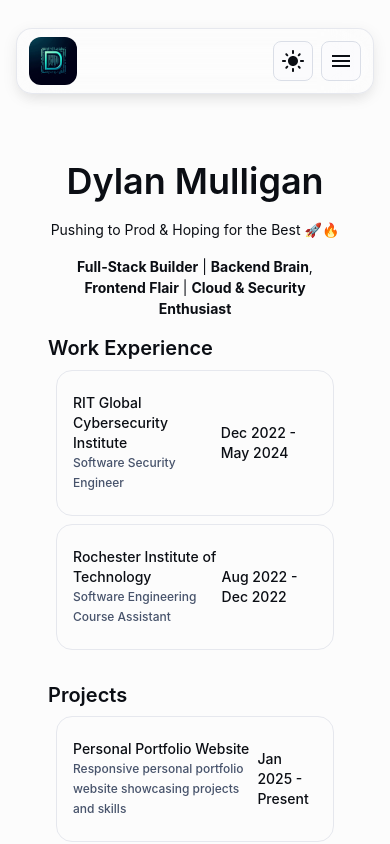
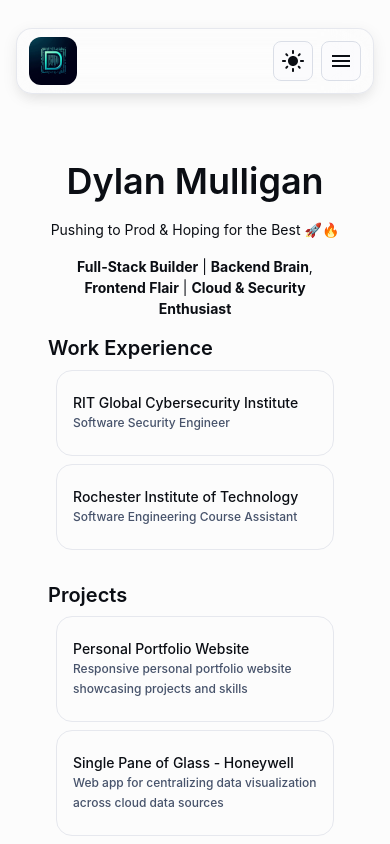
Before and after one commit to dylan-mulligan/personal-website, a React (Create React App) app: page / in a window 390 px wide. Shown: the top 844 px of the page. Built offline with nearby package versions, Linux system fonts and the light colour scheme; the HTML template or start-up script is replaced by a standard one.

Commit message:
Fixed mobile resolution expanded list items not scaling correctly (wasn't wrapping chips properly)

```diff
--- a/src/components/ExpandableList.tsx
+++ b/src/components/ExpandableList.tsx
@@ -20,11 +20,12 @@ const ExpandableList: React.FC<ExpandableListProps> = ({ items }): JSX.Element =
     const theme = useTheme();
     const [expandedItem, setExpandedItem] = useState<number | null>(null);
     const isSmallScreen = useMediaQuery(theme.breakpoints.down('md'));
+    const isXSmallScreen = useMediaQuery(theme.breakpoints.down('sm'));
 
     const chipStyle = {
         border: `1px solid ${theme.palette.divider}`,
-        padding: 2,
-        marginBottom: 2,
+        padding: 1.5,
+        marginBottom: 1,
         backgroundColor: theme.palette.background.paper,
         color: theme.palette.text.primary,
     };
@@ -54,8 +55,8 @@ const ExpandableList: React.FC<ExpandableListProps> = ({ items }): JSX.Element =
                     >
                         <ListItemText primary={item.title} secondary={item.subtitle} />
                         <Box sx={{ display: "flex", flexDirection: "column", alignItems: "flex-end" }}>
-                            {item.startDate && item.endDate &&
-                                <Typography variant="body2">
+                            {item.startDate && item.endDate && !isXSmallScreen &&
+                                <Typography variant="body2" sx={{ textAlign: "right", whiteSpace: "nowrap", marginLeft: 1 }}>
                                     {item.startDate} - {item.endDate}
                                 </Typography>
                             }
@@ -81,7 +82,7 @@ const ExpandableList: React.FC<ExpandableListProps> = ({ items }): JSX.Element =
                     <Collapse in={expandedItem === index} timeout="auto" unmountOnExit>
                         <Box sx={{ paddingBottom: 2, paddingLeft: 2, paddingRight: 2, paddingTop: 1 }}>
                             {isSmallScreen && (
-                                <Box sx={{ display: "flex", gap: 1 }}>
+                                <Box sx={{ display: "flex", gap: 1, overflow: "auto", flexWrap: "wrap" }}>
                                     {item.technologies.map((tech, techIndex) => (
                                         <Chip
                                             key={techIndex}
--- a/src/components/Footer.tsx
+++ b/src/components/Footer.tsx
@@ -7,7 +7,6 @@ import Stack from '@mui/material/Stack';
 import Typography from '@mui/material/Typography';
 import FacebookIcon from '@mui/icons-material/GitHub';
 import LinkedInIcon from '@mui/icons-material/LinkedIn';
-import Logo from './Logo';
 
 function Copyright() {
   return (
--- a/src/components/NavBar.tsx
+++ b/src/components/NavBar.tsx
@@ -6,7 +6,6 @@ import Toolbar from '@mui/material/Toolbar';
 import Button from '@mui/material/Button';
 import IconButton from '@mui/material/IconButton';
 import Container from '@mui/material/Container';
-import Divider from '@mui/material/Divider';
 import MenuItem from '@mui/material/MenuItem';
 import Drawer from '@mui/material/Drawer';
 import MenuIcon from '@mui/icons-material/Menu';
```
